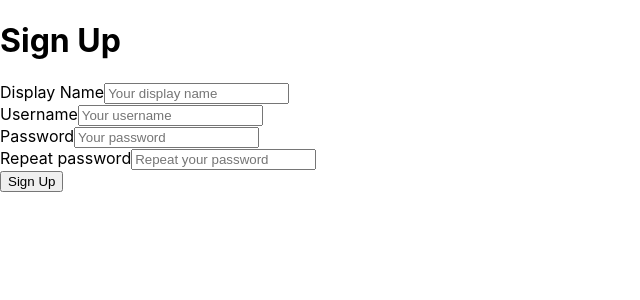
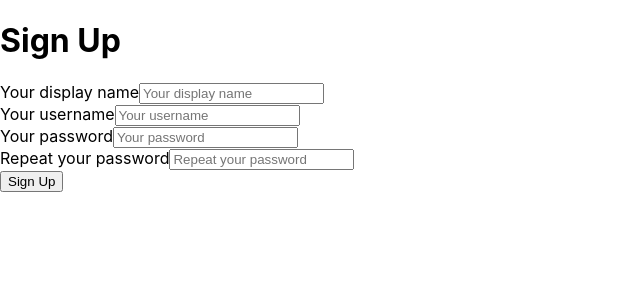
Before and after one commit to y4553r/hoxify-frontend, a React (Create React App) app: page / in a window 1280 px wide. Shown: the top 300 px of the page, without its empty margins (0-640 px from the left). Built offline with nearby package versions, Linux system fonts and the light colour scheme; the HTML template or start-up script is replaced by a standard one.

Commit message:
Add Input component and tests. Refactor UserSignupPage to use Input

```diff
--- /dev/null
+++ b/src/components/Input.js
@@ -0,0 +1,26 @@
+import React from 'react';
+
+const Input = ({ label, type, placeholder, value, onChange, hasError, error }) => {
+  let classes = 'form-control';
+  if (hasError)
+    classes += hasError ? ' is-invalid' : ' is-valid';
+
+  return (
+    <div>
+      {label && <label>{label}</label>}
+      <input
+        className={classes}
+        type={type || 'text'}
+        placeholder={placeholder}
+        value={value}
+        onChange={onChange}
+      />
+      {hasError && <span className='invalid-feedback'>{error}</span>}
+    </div>
+  );
+}
+
+Input.defaultProps = {
+  onChange: () => { }
+}
+export default Input;
--- a/src/pages/UserSignupPage.js
+++ b/src/pages/UserSignupPage.js
@@ -1,4 +1,6 @@
 import React, { Component } from 'react';
+
+import Input from '../components/Input';
 
 export class UserSignupPage extends Component {
   constructor(props) {
@@ -47,46 +49,47 @@ export class UserSignupPage extends Component {
       <div className="container">
         <h1 className="text-center">Sign Up</h1>
         <div className="col-12 mb-3">
-          <label>Display Name</label>
-          <input
-            className={`form-control`}
+          <Input
+            label="Your display name"
             type="text"
             placeholder="Your display name"
             value={this.state.displayName}
             onChange={(e) => this.onChangeHandler('displayName', e)}
-          />
-          <div className="invalid-feedback">
-            {this.state.errors.displayName}
-          </div>
+            hasError={this.state.errors.displayName && true}
+            error={this.state.errors.displayName}
+            />
         </div>
         <div className="col-12 mb-3">
-          <label>Username</label>
-          <input
-            className="form-control"
+          <Input
+            label="Your username"
             type="text"
             placeholder="Your username"
             value={this.state.username}
             onChange={e => this.onChangeHandler('username', e)}
-          />
+            hasError={this.state.errors.username && true}
+            error={this.state.errors.username}
+            />
         </div>
         <div className="col-12 mb-3">
-          <label>Password</label>
-          <input
-            className="form-control"
+          <Input
+            label="Your password"
             type="password"
             placeholder='Your password'
             value={this.state.password}
             onChange={e => this.onChangeHandler('password', e)}
-          />
+            hasError={this.state.errors.password && true}
+            error={this.state.errors.password}
+            />
         </div>
         <div className="col-12 mb-3">
-          <label>Repeat password</label>
-          <input
-            className="form-control"
+          <Input
+            label="Repeat your password"
             type="password"
             placeholder='Repeat your password'
             value={this.state.passwordRepeat}
             onChange={e => this.onChangeHandler('passwordRepeat', e)}
+            hasError={this.state.errors.passwordRepeat && true}
+            error={this.state.errors.passwordRepeat}
           />
         </div>
         <div className="text-center">
```
Also changed, not shown: src/setupTests.js (+1 -0 lines), 2 other files (tests, documents, lock files or other folders).
